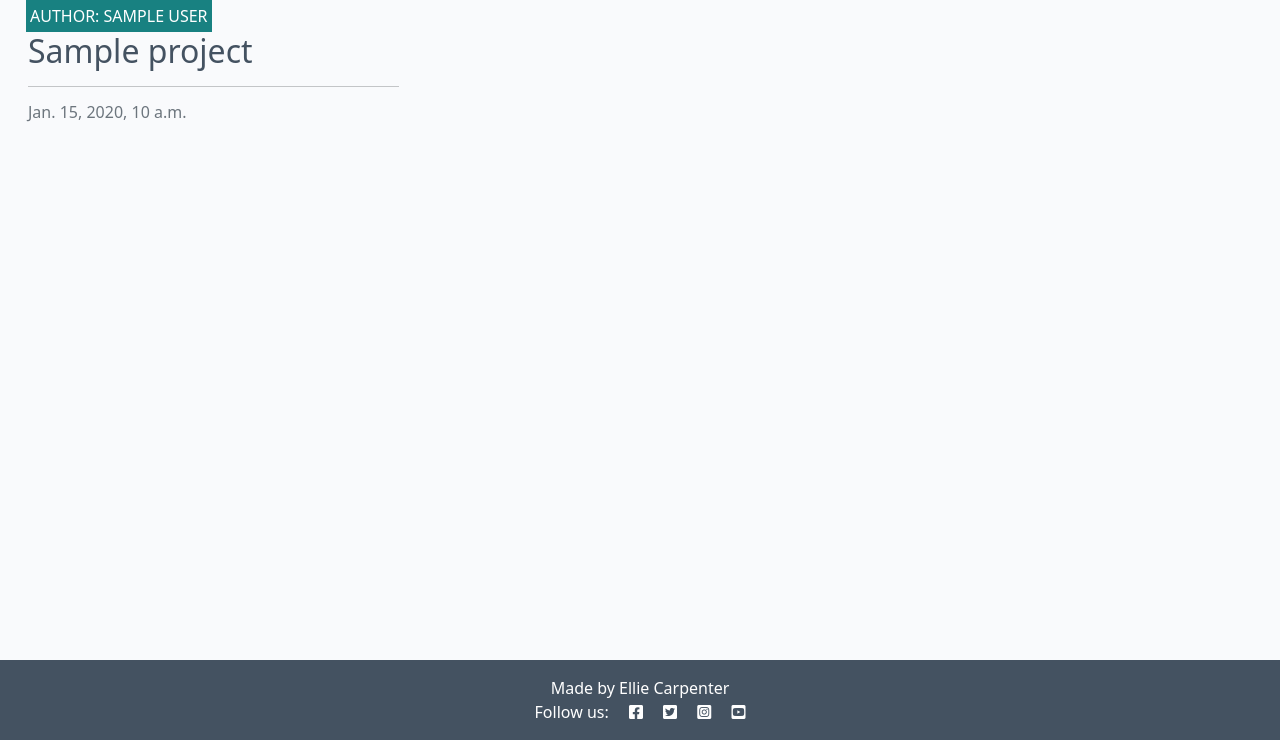
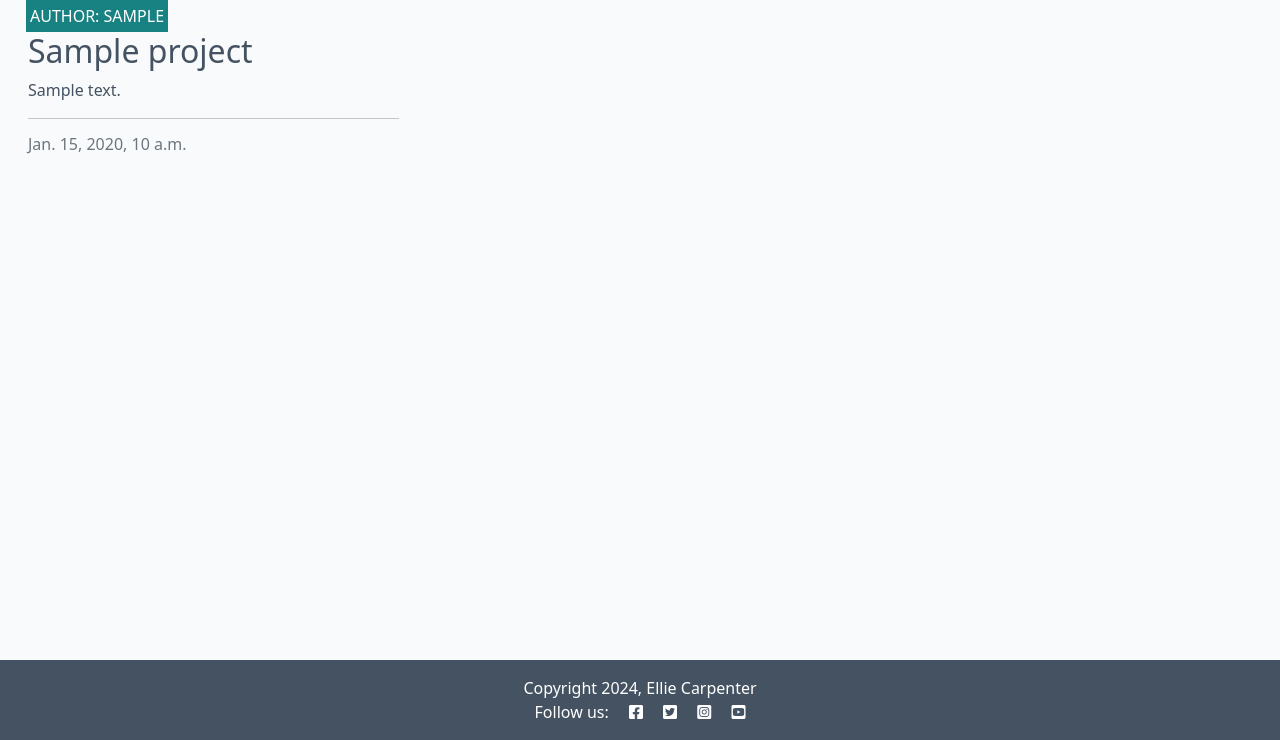
Before and after one commit to els-390/CI-Capstone-Portfolio-Project-Clone, a Django app: template projects/templates/projects/index.html in a window 1280 px wide. Shown: the part 60-800 px from the top of the page. Run offline with Django 4.2, Linux system fonts and the light colour scheme; tables that the repository leaves empty hold one stand-in row (values such as "Sample post"); the template is opened without the code that fills it: values that come from a table or form of the project are taken from there, most other values are stand-ins (such as "Sample title", 1, 10 or a date in 2020).

Commit message:
Update base.html nav to link back to home. Also add project excerpt to index.html

```diff
--- a/projects/templates/projects/index.html
+++ b/projects/templates/projects/index.html
@@ -15,11 +15,12 @@
                         <div class="card-body">
                             <div class="image-container">
                                 <div class="image-flash">
-                                    <p class="author">Author: {{ projecy.author }}</p>
+                                    <p class="author">Author: {{ project.author }}</p>
                                 </div>
                             </div>
                             <a href="#" class="post-link">
                                 <h2 class="card-title">{{ project.title }}</h2>
+                                <p class="card-text">{{ project.excerpt }}</p>
                             </a>
 
                             <hr />
@@ -50,3 +51,7 @@
 
 <!-- index.html content ends here -->
 {% endblock %}
+
+{% block copyright %}
+    Copyright 2024, Ellie Carpenter
+{% endblock %}
--- a/templates/base.html
+++ b/templates/base.html
@@ -40,8 +40,9 @@
             <div class="collapse navbar-collapse" id="navbarText">
                 <ul class="navbar-nav me-auto mb-2 mb-lg-0">
                     <li class="nav-item">
-                        <a class="nav-link {% if request.path == home_url %}active{% endif %}" aria-current="page"
-                            href="#">Home</a>
+                        <a class="nav-link
+                            {% if request.path == home_url %}active{%endif%}"
+                            aria-current="page" href="{% url 'home' %}">Home</a>
                     </li>
 
                 </ul>
@@ -62,7 +63,11 @@
 
     <!-- Footer -->
     <footer class="footer mt-auto py-3 dark-bg">
-        <p class="m-0 text-center text-white">Made by Ellie Carpenter</p>
+        <p class="m-0 text-center text-white">
+            {% block copyright %}
+            Copyright 2024
+            {% endblock copyright %}
+        </p>
         <p class="m-0 text-center text-white">Follow us: <i class="fab fa-facebook-square ms-3"></i>
             <i class="fab fa-twitter-square ms-3"></i>
             <i class="fab fa-instagram-square ms-3"></i>
```
Also changed, not shown: projects/templates/projects/projects.html (added).
